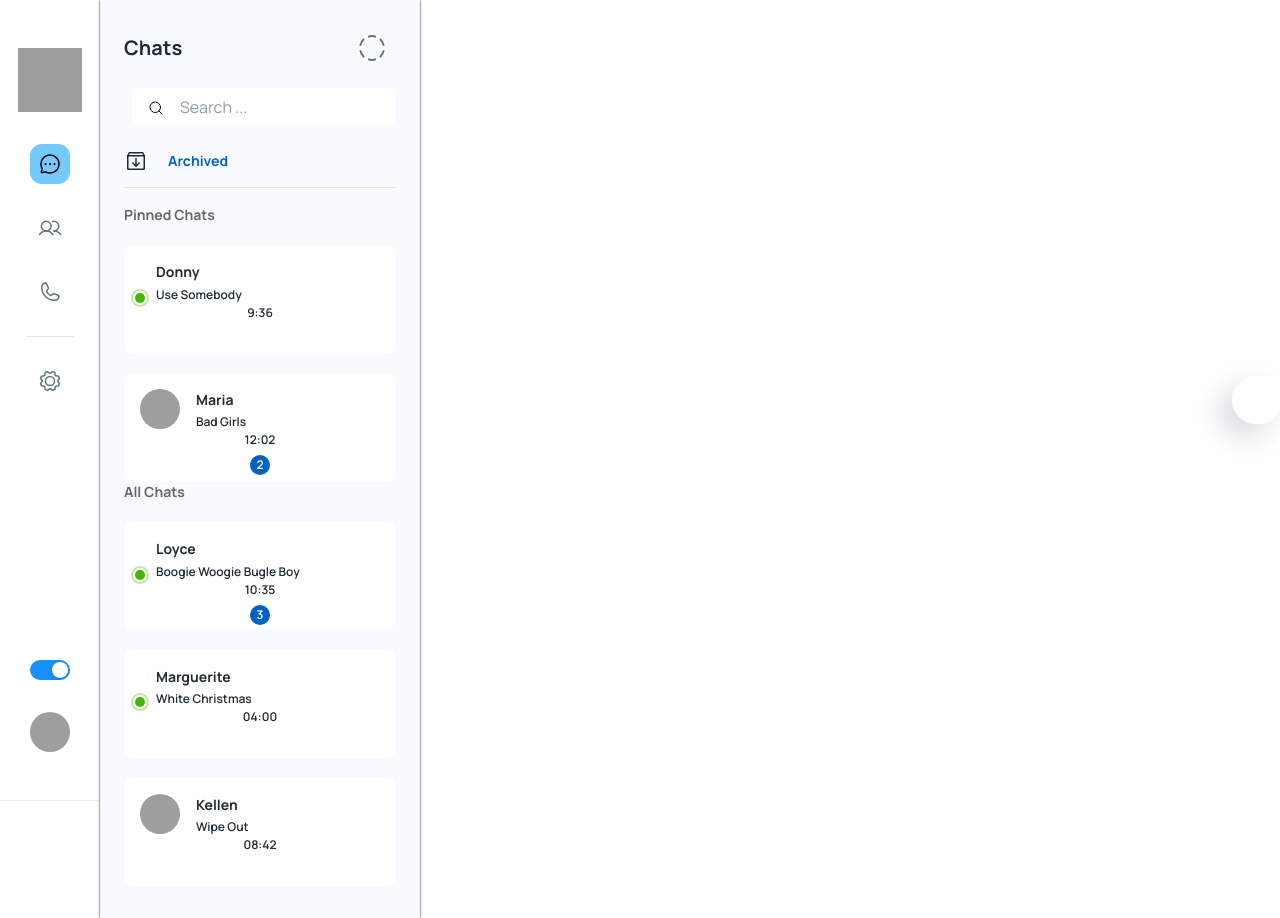
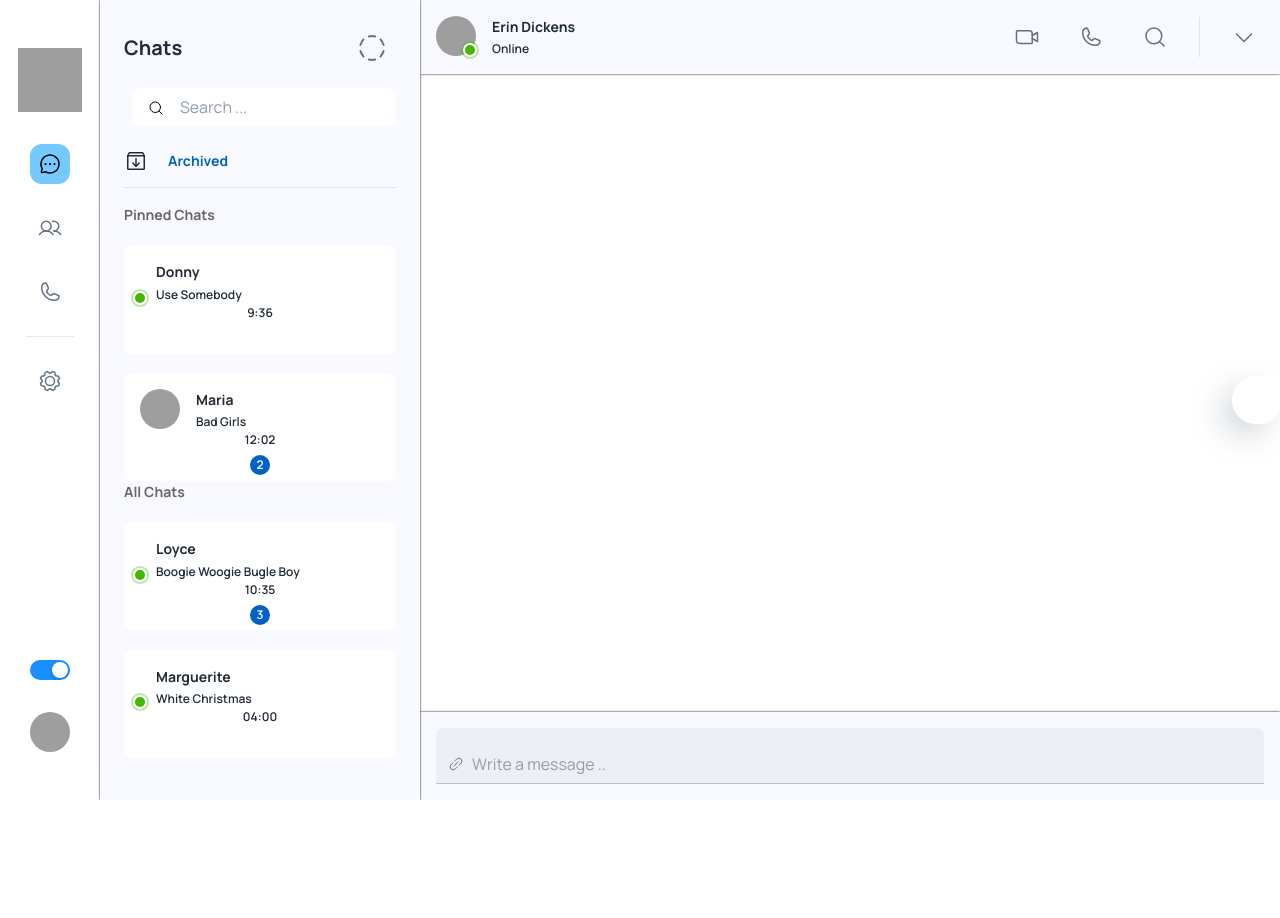
Before and after one commit to lucidethinker/chatApp, a React (Create React App) app: page /app in a window 1280 px wide. After the commit the page ends 800 px from the top, so only its background shows below. Built offline with nearby package versions, Linux system fonts and the light colour scheme; grey boxes are pictures that could not be loaded; some icons are missing.

Commit message:
feat: :sparkles: Chat interface initial commit

```diff
--- a/src/components/Conversation/index.jsx
+++ b/src/components/Conversation/index.jsx
@@ -1,35 +1,149 @@
-import { Stack,Box } from '@mui/material'
-import React from 'react'
+import { faker } from "@faker-js/faker";
+import { Stack, Box, Avatar, Badge,Typography, Divider, TextField,InputAdornment} from "@mui/material";
+import IconButton from '@mui/material/IconButton';
+import React from "react";
+import { styled } from "@mui/material/styles";
+import {Phone,VideoCamera,MagnifyingGlass, CaretDown, LinkSimple} from "phosphor-react"
+
+
+
+const StyledInput = styled(TextField)(({ theme }) => ({
+    "&.MuiInputBase-input":{
+        paddingTop: "12px",
+        paddingBottom: "12px",
+
+    }
+
+}));
+
+
+const StyledBadge = styled(Badge)(({ theme }) => ({
+  "& .MuiBadge-badge": {
+    backgroundColor: "#44b700",
+    color: "#44b700",
+    boxShadow: `0 0 0 2px ${theme.palette.background.paper}`,
+    "&::after": {
+      position: "absolute",
+      top: 0,
+      left: 0,
+      width: "100%",
+      height: "100%",
+      borderRadius: "50%",
+      animation: "ripple 1.2s infinite ease-in-out",
+      border: "1px solid currentColor",
+      content: '""',
+    },
+  },
+  "@keyframes ripple": {
+    "0%": {
+      transform: "scale(.8)",
+      opacity: 1,
+    },
+    "100%": {
+      transform: "scale(2.4)",
+      opacity: 0,
+    },
+  },
+}));
 
 function Conversation() {
   return (
     <Stack height={"100%"} maxHeight={"100vh"} width={"auto"}>
-    <Box sx={{
-        height:100,
-        width:"100%",
-        backgroundColor:"#F8FAFF",
-        boxShadow:"0px 0px 2px rgba(0,0,0.25)"
+      <Box
+      p={2}
+        sx={{
 
-    }}>
+          width: "100%",
+          backgroundColor: "#F8FAFF",
+          boxShadow: "0px 0px 2px rgba(0,0,0.25)",
+        }}
+      >
+        <Stack
+          alignItems={"center"}
+          direction="row"
+          justifyContent={"space-between"}
+          spacing={2}
 
-    </Box>
+        >
+          <Stack direction={"row"} spacing={2}>
+            <Box>
+              <StyledBadge
+              overlap="circular"
+              anchorOrigin={{ vertical: "bottom", horizontal: "right" }}
+              variant="dot"
+              >
+                <Avatar alt={faker.name.fullName()}
+                src={faker.image.avatar()}
+                />
+              </StyledBadge>
 
-     <Box width={"100%"} sx={{
-        flexGrow:1,
-     }}></Box>
+            </Box>
+            <Stack spacing={0.2}>
+                <Typography variant="subtitle2">
+                  {faker.name.fullName()}
+                </Typography>
+                <Typography variant="caption">
+                  Online
+                </Typography>
+              </Stack>
+          </Stack>
+          <Stack direction={"row"} alignItems={"center"} spacing={3}>
+             <IconButton>
+                <VideoCamera />
+             </IconButton>
+             <IconButton>
+                <Phone />
+             </IconButton>
+             <IconButton>
+                <MagnifyingGlass />
+             </IconButton>
+             <Divider orientation="vertical" flexItem/>
+             <IconButton>
+                <CaretDown />
+             </IconButton>
+            </Stack>
+        </Stack>
+      </Box>
+
+      <Box
+        width={"100%"}
+        sx={{
+          flexGrow: 1,
+        }}
+      ></Box>
+
+      <Box
+      p={2}
+        sx={{
+
+          width: "100%",
+          backgroundColor: "#F8FAFF",
+          boxShadow: "0px 0px 2px rgba(0,0,0.25)",
+        }}
+      >
+
+        <Stack direction="row" align={"center"} spacing={3}>
+       <StyledInput
+       fullWidth
+       placeholder="Write a message .."
+       variant="filled"
+       inputProps={{
+        disableUnderline: true,
+      }}
+        InputProps={{
+          startAdornment: (
+            <InputAdornment position="start">
+              <LinkSimple />
+            </InputAdornment>
+          ),
+       }}/>
 
 
+        </Stack>
 
-    <Box sx={{
-        height:100,
-        width:"100%",
-        backgroundColor:"#F8FAFF",
-        boxShadow:"0px 0px 2px rgba(0,0,0.25)"
-
-    }}>
-        </Box>
+      </Box>
     </Stack>
-  )
+  );
 }
 
-export default Conversation
+export default Conversation;
--- a/src/pages/dashboard/Chats.jsx
+++ b/src/pages/dashboard/Chats.jsx
@@ -51,20 +51,23 @@ const ChatElement = ({ id, name, img, msg, time, unread, online }) => {
   return (
     <Box
       sx={{
+        position: "relative",
         width: "100%",
         borderRadius: 1,
         backgroundColor:
           theme.palette.mode === "light"
             ? "#FFF"
             : theme.palette.background.default,
+
       }}
       p={2}
     >
+
       <Stack
         direction="row"
-        alignItems={"center"}
         justifyContent="space-between"
         spacing={2}
+        position={"relative"}
       >
         <Stack direction="row" spacing={2}>
           {online ? (
@@ -147,6 +150,7 @@ function Chats() {
       sx={{
         position: "relative",
         width: 320,
+        height: "100vh",
         backgroundColor:
           theme.palette.mode === "light"
             ? "#F8FAFF"
--- a/src/pages/dashboard/GeneralApp.jsx
+++ b/src/pages/dashboard/GeneralApp.jsx
@@ -9,12 +9,12 @@ const GeneralApp = () => {
     <>
     <Stack direction="row" sx={{width:"100%"}}>
       <Chats />
-      <Box sx={{height:"100%",width:"calc(100vw-420px)" ,background:"fff"}}>
+      <Box sx={{height:"100%",width:"calc(100vw - 420px)",background:"#fff"}}>
+
+      <Conversation/>
+      </Box>
 
 
-      </Box>
-
-         <Conversation/>
 
       </Stack>
     </>
```
